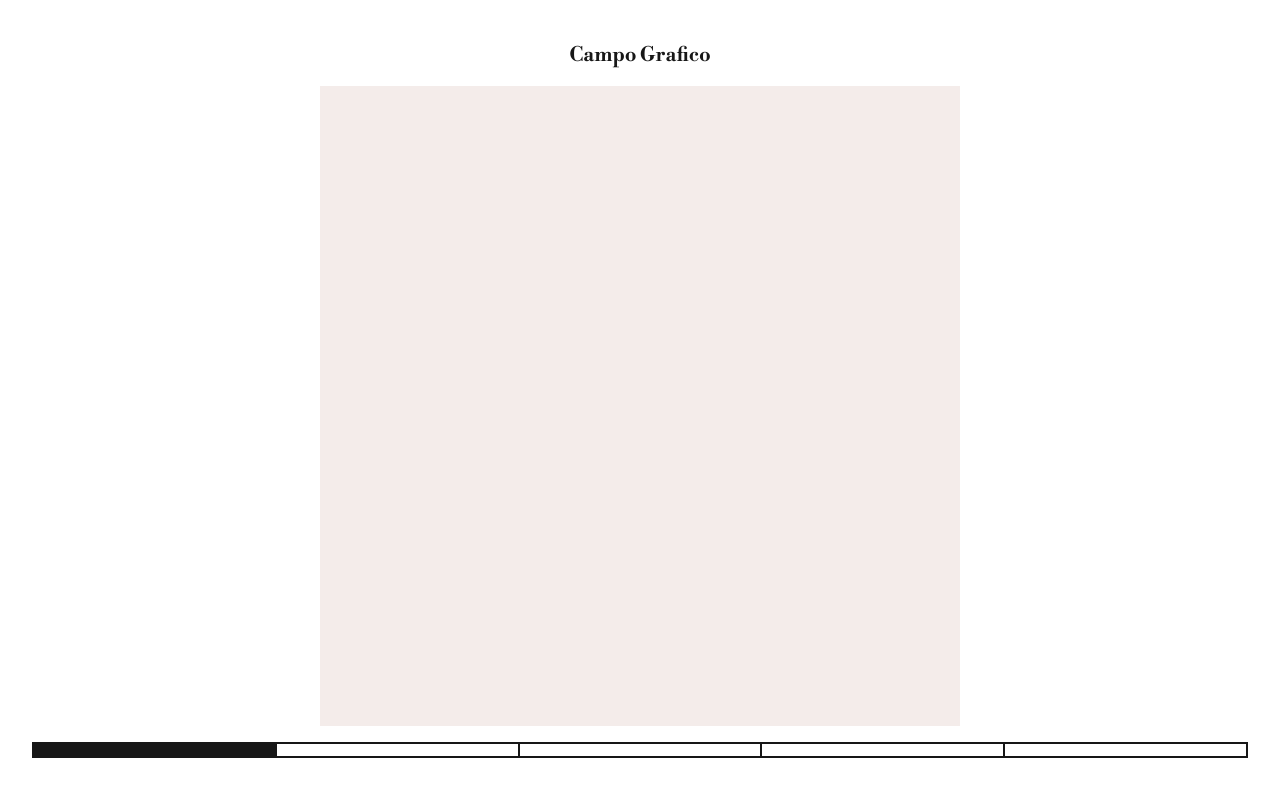
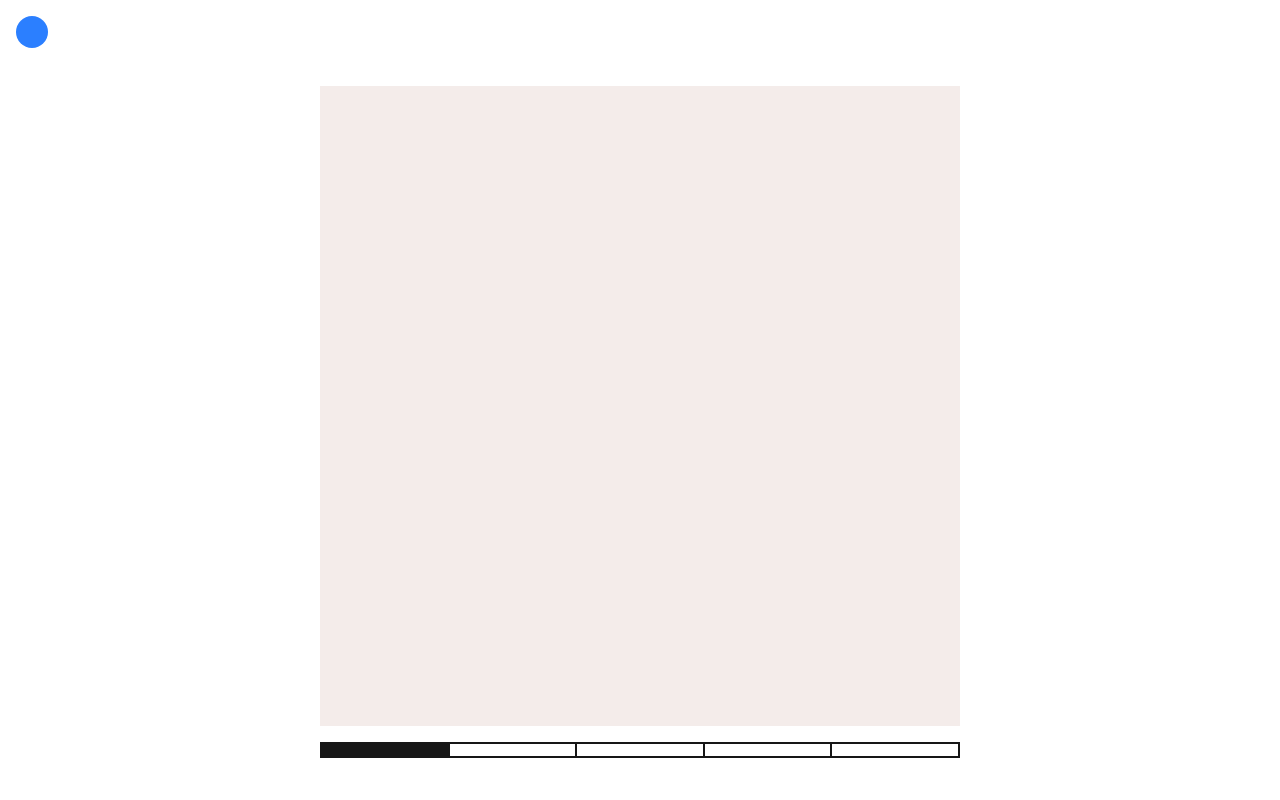
Before and after one commit to nathan-j-lew/electa, a Next.js app: page / in a window 1280 px wide. Shown: the top 800 px of the page. Built offline with nearby package versions, Linux system fonts and the light colour scheme.

Commit message:
feat: switch item on scroll

```diff
--- a/src/pages/index.tsx
+++ b/src/pages/index.tsx
@@ -1,6 +1,7 @@
 import Image from "next/image";
 import { Libre_Bodoni } from "next/font/google";
-import { motion } from "motion/react";
+import { motion, useMotionValueEvent, useScroll } from "motion/react";
+import { useEffect, useMemo, useRef, useState } from "react";
 
 const libreBodoni = Libre_Bodoni({
   variable: "--font-libre-bodoni",
@@ -31,28 +32,51 @@ const items = [
 ];
 
 export default function Home() {
+  const ref = useRef(null);
+  const { scrollYProgress } = useScroll();
+  const [currentItem, setCurrentItem] = useState(0);
+  useMotionValueEvent(scrollYProgress, "change", (latest) => {
+    const index = Math.floor(latest * items.length);
+    if (index >= items.length) return;
+    setCurrentItem(index);
+  });
+
   return (
     <div className={`${libreBodoni.className} font-sans`}>
-      <main className="flex flex-col items-center ">
-        {items.map((item, i) => (
-          <section key={`section--${i}`} className="w-full h-lvh">
+      <main className="flex flex-col items-center" ref={ref}>
+        <motion.div
+          style={{ scale: scrollYProgress }}
+          className="bg-blue-500 size-8 rounded-full fixed top-4 left-4 z-50"
+        />
+        <section className="fixed inset-0 h-lvh">
           <div className="px-8 flex flex-col items-center justify-center gap-4 size-full">
-              <h2 className="text-xl font-bold">{item.title}</h2>
+            <h2 className="text-xl font-bold text-center w-full text-white bg-blend-difference">
+              {items[currentItem].title}
+            </h2>
             <div
-                className="aspect-square w-full max-w-[40rem]"
-                style={{ backgroundColor: item.hex }}
+              className="aspect-square size-[80vmin] max-w-[40rem]  bg-blend-difference"
+              style={{ backgroundColor: items[currentItem].hex }}
             />
-              <div className="h-4 border border-foreground w-full flex relative">
+            <div className="h-4 border border-foreground w-[80vmin] flex relative max-w-[40rem]">
               {Array.from({ length: items.length }).map((_, j) => (
                 <div
                   key={`item-${j}`}
                   className={`flex-1 border border-foreground`}
                 />
               ))}
-                <motion.div className={`bg-foreground absolute h-full w-1/5`} />
+              <motion.div
+                className={`bg-foreground absolute h-full w-1/5`}
+                style={{ x: currentItem * 100 + "%" }}
+              />
             </div>
           </div>
         </section>
+        {items.map((item, i) => (
+          <section
+            key={`section--${i}`}
+            className="w-full h-lvh min-h-[36rem]"
+            // style={{ backgroundColor: item.hex }}
+          />
         ))}
       </main>
     </div>
```
Lines whose indentation alone changed are shown as unchanged.
